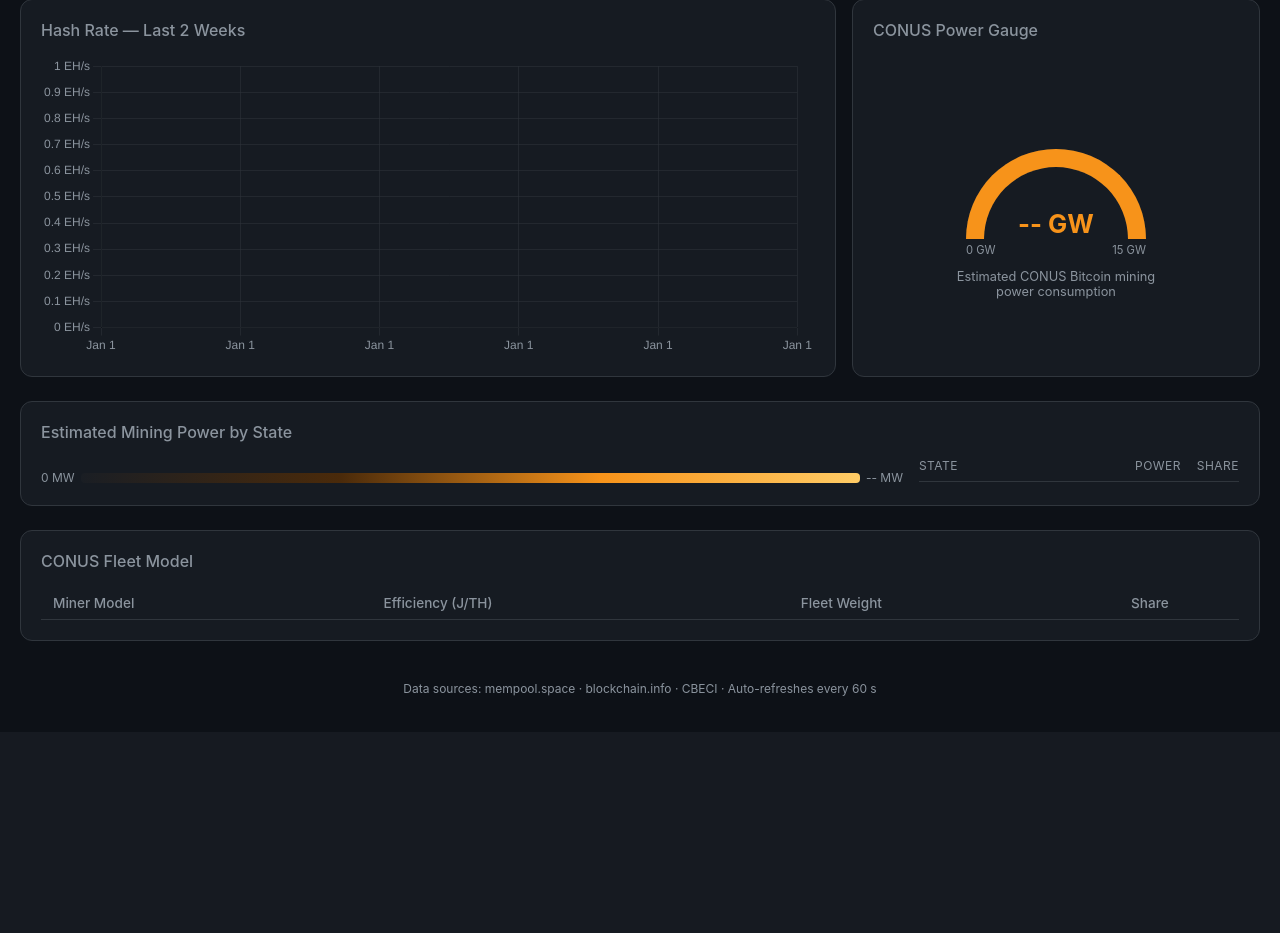
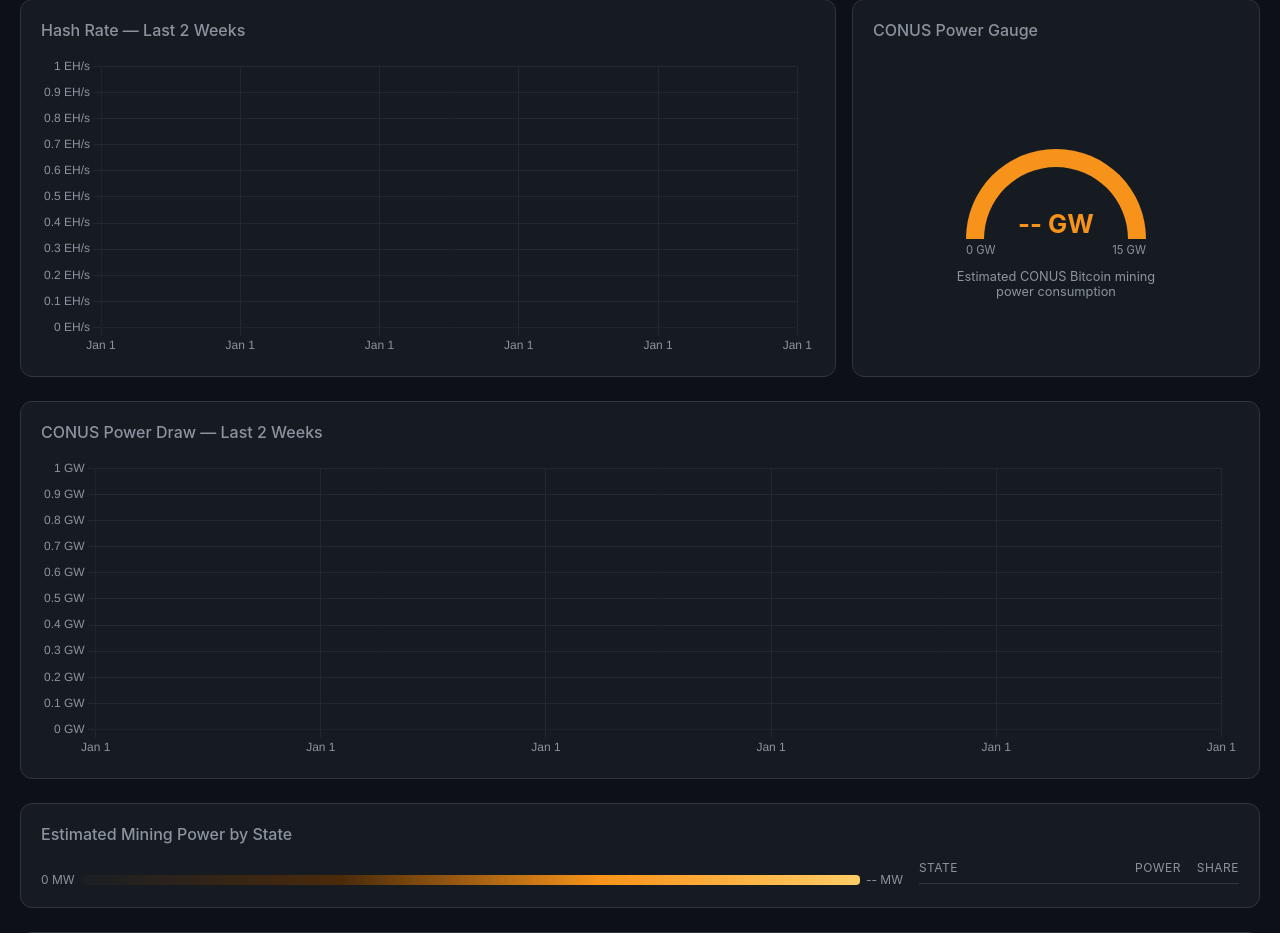
Before and after one commit to bperkins-oss/btc-power-tracker, a Flask app: page / in a window 1280 px wide. Shown: the part 244-1177 px from the top of the page. Before the commit the page ends 940 px from the top, so only its background shows below. Run offline with Flask 3, Linux system fonts and the light colour scheme; lists and menus that the app fills with data are empty.

Commit message:
Add CONUS power draw chart (2-week history)
Second chart below hash rate shows estimated CONUS power
consumption in GW over the same 2-week window.

Co-Authored-By: Claude Opus 4.5 <noreply@anthropic.com>

```diff
--- a/server.py
+++ b/server.py
@@ -209,9 +209,13 @@ def api_hashrate():
 @app.route("/api/history")
 def api_history():
     data = cached_get("hashrate", get_hashrate_data)
+    history = []
+    for point in data["history"]:
+        conus_gw, _ = compute_power(point["hashrate_ehs"])
+        history.append({**point, "conus_power_gw": conus_gw})
     return jsonify({
         "source": data["source"],
-        "history": data["history"],
+        "history": history,
     })
 
 
--- a/templates/dashboard.html
+++ b/templates/dashboard.html
@@ -348,6 +348,13 @@
   </div>
 </div>
 
+<div class="card" style="margin-bottom:24px">
+  <h2>CONUS Power Draw &mdash; Last 2 Weeks</h2>
+  <div class="chart-container">
+    <canvas id="pwrChart"></canvas>
+  </div>
+</div>
+
 <!-- CONUS State Map -->
 <div class="card map-section">
   <h2>Estimated Mining Power by State</h2>
@@ -459,6 +466,57 @@ const hrChart = new Chart(ctx, {
       },
       y: {
         ticks: { color: '#8b949e', callback: (v) => v + ' EH/s' },
+        grid: { color: 'rgba(48,54,61,0.5)' },
+      }
+    }
+  }
+});
+
+// ── CONUS Power Chart ────────────────────────────────────────
+const pwrCtx = document.getElementById('pwrChart').getContext('2d');
+const pwrChart = new Chart(pwrCtx, {
+  type: 'line',
+  data: {
+    labels: [],
+    datasets: [{
+      label: 'CONUS Power (GW)',
+      data: [],
+      borderColor: '#3fb950',
+      backgroundColor: 'rgba(63,185,80,0.1)',
+      borderWidth: 2,
+      pointRadius: 0,
+      fill: true,
+      tension: 0.3,
+    }]
+  },
+  options: {
+    responsive: true,
+    maintainAspectRatio: false,
+    interaction: { intersect: false, mode: 'index' },
+    plugins: {
+      legend: { display: false },
+      tooltip: {
+        callbacks: {
+          title: (items) => new Date(items[0].parsed.x).toLocaleString(),
+          label: (item) => `${item.parsed.y.toFixed(2)} GW`
+        }
+      }
+    },
+    scales: {
+      x: {
+        type: 'linear',
+        ticks: {
+          color: '#8b949e',
+          callback: (v) => {
+            const d = new Date(v);
+            return d.toLocaleDateString(undefined, { month:'short', day:'numeric' });
+          },
+          maxTicksLimit: 8,
+        },
+        grid: { color: 'rgba(48,54,61,0.5)' },
+      },
+      y: {
+        ticks: { color: '#8b949e', callback: (v) => v + ' GW' },
         grid: { color: 'rgba(48,54,61,0.5)' },
       }
     }
@@ -587,12 +645,21 @@ async function fetchHistory() {
     const res = await fetch('/api/history');
     const d = await res.json();
     const hist = d.history || [];
-    hrChart.data.labels = hist.map(p => p.timestamp * 1000);
+    const timestamps = hist.map(p => p.timestamp * 1000);
+
+    hrChart.data.labels = timestamps;
     hrChart.data.datasets[0].data = hist.map(p => ({
       x: p.timestamp * 1000,
       y: p.hashrate_ehs
     }));
     hrChart.update('none');
+
+    pwrChart.data.labels = timestamps;
+    pwrChart.data.datasets[0].data = hist.map(p => ({
+      x: p.timestamp * 1000,
+      y: p.conus_power_gw
+    }));
+    pwrChart.update('none');
   } catch (e) { /* retry next cycle */ }
 }
 
```
